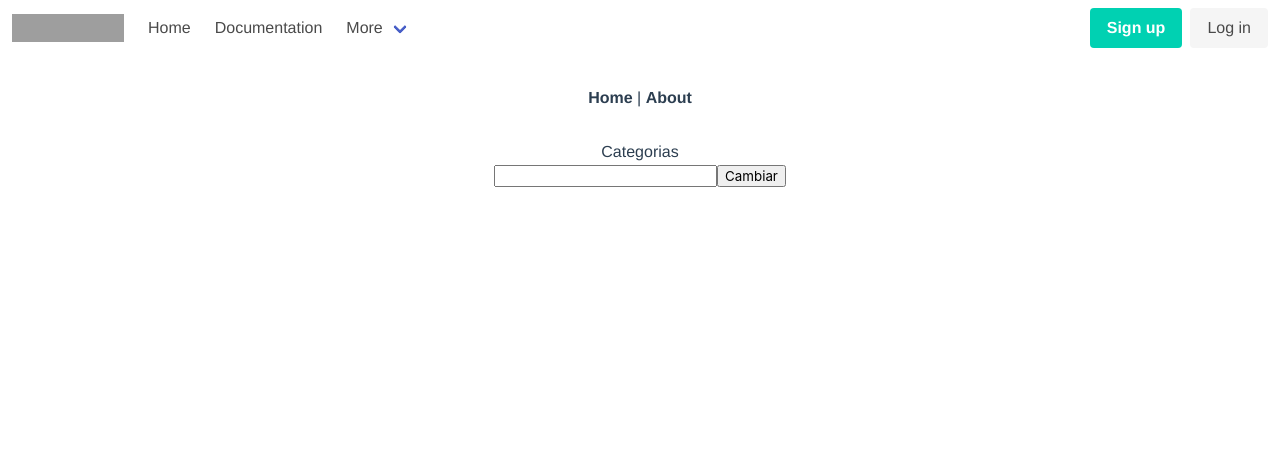
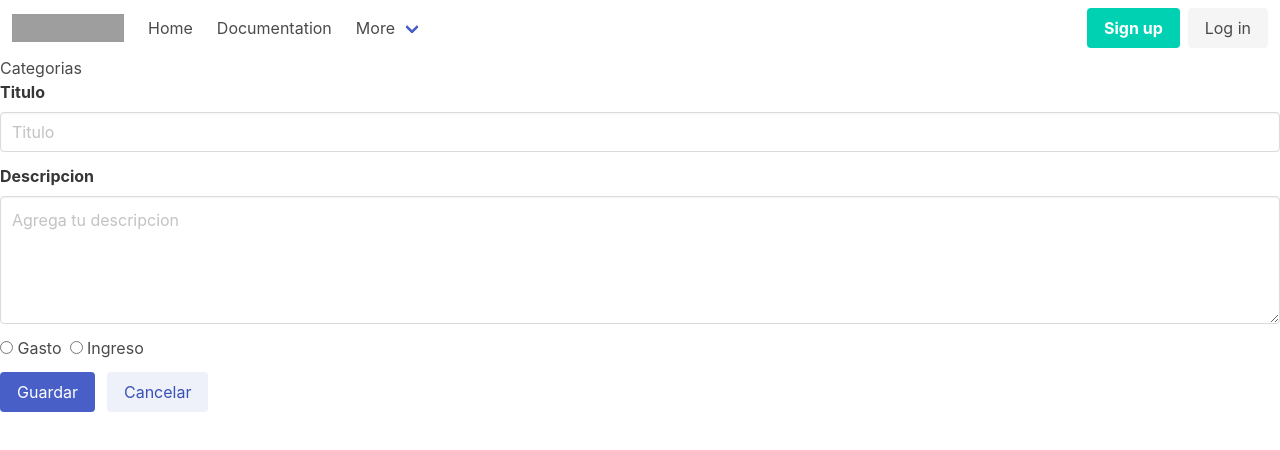
Before and after one commit to ctola91/taller-vuex-edteam, a Vue app: page /categorias in a window 1280 px wide. Shown: the top 450 px of the page. Built offline with nearby package versions, Linux system fonts and the light colour scheme; grey boxes are pictures that could not be loaded.

Commit message:
add category form

```diff
--- a/src/App.vue
+++ b/src/App.vue
@@ -1,9 +1,5 @@
 <template>
   <Header />
-  <div id="nav">
-    <router-link to="/">Home</router-link> |
-    <router-link to="/about">About</router-link>
-  </div>
   <router-view />
 </template>
 <script>
@@ -15,25 +11,3 @@ export default {
   setup() {},
 };
 </script>
-<style>
-#app {
-  font-family: Avenir, Helvetica, Arial, sans-serif;
-  -webkit-font-smoothing: antialiased;
-  -moz-osx-font-smoothing: grayscale;
-  text-align: center;
-  color: #2c3e50;
-}
-
-#nav {
-  padding: 30px;
-}
-
-#nav a {
-  font-weight: bold;
-  color: #2c3e50;
-}
-
-#nav a.router-link-exact-active {
-  color: #42b983;
-}
-</style>
--- /dev/null
+++ b/src/components/category/CategoryForm.vue
@@ -0,0 +1,44 @@
+<template>
+  <form action="">
+    <div class="field">
+      <label class="label">Titulo</label>
+      <input type="text" class="input" placeholder="Titulo" />
+    </div>
+    <div class="field">
+      <label class="label">Descripcion</label>
+      <div class="control">
+        <textarea
+          class="textarea"
+          placeholder="Agrega tu descripcion"
+        ></textarea>
+      </div>
+    </div>
+
+    <div class="field">
+      <div class="control">
+        <label class="radio">
+          <input type="radio" name="gasto" value="true" />
+          Gasto
+        </label>
+        <label class="radio">
+          <input type="radio" name="gasto" value="false" />
+          Ingreso
+        </label>
+      </div>
+    </div>
+    <div class="field is-grouped">
+      <div class="control">
+        <button class="button is-link">Guardar</button>
+      </div>
+      <div class="control">
+        <button class="button is-link is-light">Cancelar</button>
+      </div>
+    </div>
+  </form>
+</template>
+<script>
+export default {
+  // title, description, tipo (gasto, ingreso)
+  setup() {},
+};
+</script>
--- /dev/null
+++ b/src/components/category/CategoryList.vue
@@ -0,0 +1,3 @@
+<template>
+    <h1>CategoryList</h1>
+</template>
--- a/src/views/Category.vue
+++ b/src/views/Category.vue
@@ -1,15 +1,18 @@
 <template>
   <h1>Categorias</h1>
-  <input type="text" v-model="text" />
-  <button @click="setMessage">Cambiar</button>
   <p v-show="error">{{ message }}</p>
   <p>{{ textReverse }}</p>
+  <CategoryForm />
 </template>
 <script>
 import { ref, computed } from "vue";
 import { useStore } from "vuex";
+import CategoryForm from "../components/category/CategoryForm.vue";
 
 export default {
+  components: {
+    CategoryForm,
+  },
   setup() {
     const text = ref("");
     const store = useStore();
```
